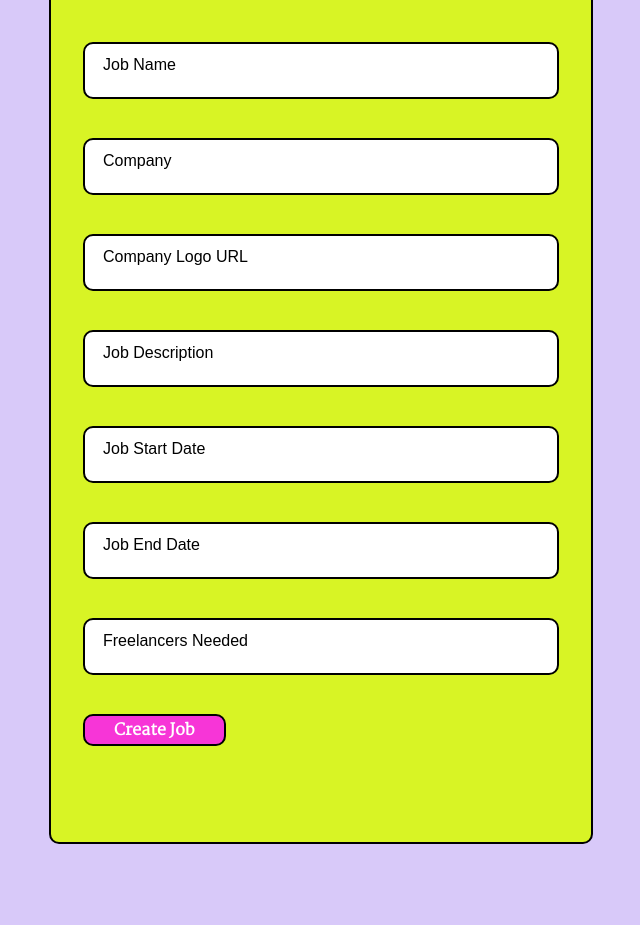
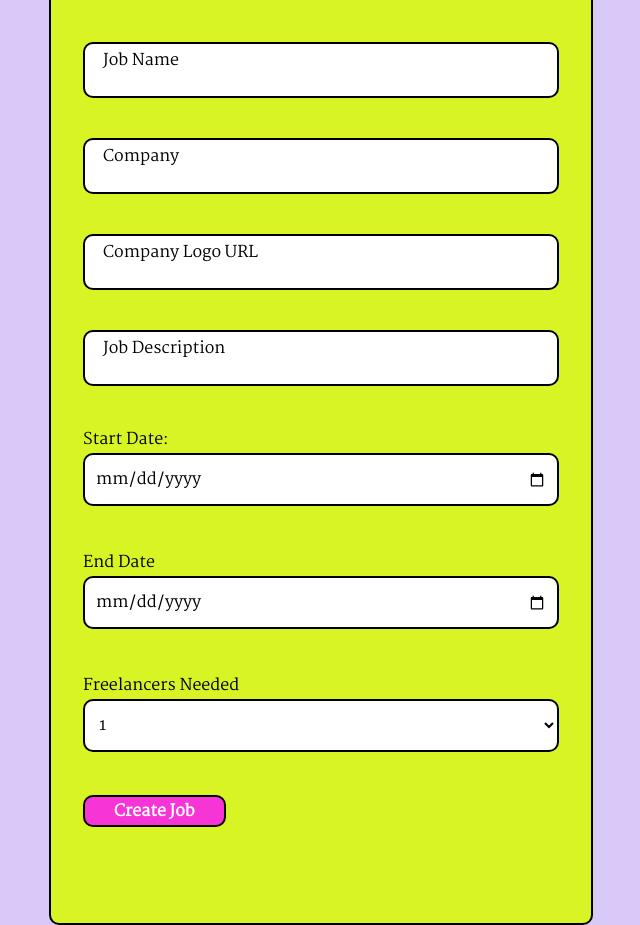
Before and after one commit to katebennert/say-cheese-client, a React (Create React App) app: page /create-job in a window 1280 px wide. Shown: the part 341-1266 px from the top of the page, without its empty margins (319-959 px from the left). Before the commit the page ends 1185 px from the top, so only its background shows below. Built offline with nearby package versions, Linux system fonts and the light colour scheme; no server answers; a web font is replaced by a local one.

Commit message:
Fix form entries - working form

```diff
--- a/src/components/App.js
+++ b/src/components/App.js
@@ -27,6 +27,20 @@ function App() {
       .then(jobData => setJobs(jobData));
     }, []);
 
+    function dateToString(date) {
+      let d = new Date(date),
+          month = '' + (d.getMonth() + 1),
+          day = '' + d.getDate(),
+          year = d.getFullYear();
+
+      if (month.length < 2)
+          month = '0' + month;
+      if (day.length < 2)
+          day = '0' + day;
+
+      return [year, month, day].join('-');
+  }
+
     function handleUpdateFreelancer(updatedFreelancer) {
     const updatedFreelancers = freelancers.map((freelancer) => {
       if (freelancer.id === updatedFreelancer.id) {
@@ -53,6 +67,10 @@ function App() {
       setJobs(updatedJobs);
   }
 
+  function handleCreateNewJob(newJob) {
+    setJobs([...jobs, newJob]);
+  }
+
   const availableFreelancers = freelancers.filter(freelancer => freelancer.is_available);
 
   return (
@@ -60,16 +78,16 @@ function App() {
       <NavBar />
       <Switch>
         <Route exact path="/jobs">
-          <JobList jobs={jobs}/>
+          <JobList jobs={jobs} dateToString={dateToString}/>
         </Route>
         <Route path="/jobs/:id">
-          <JobPage freelancers={freelancers} jobs={jobs} availableFreelancers={availableFreelancers} onDeleteJob={handleDeleteJob} onUpdateFreelancer={handleUpdateFreelancer} onUpdateJob={handleUpdateJob}/>
+          <JobPage freelancers={freelancers} jobs={jobs} availableFreelancers={availableFreelancers} onDeleteJob={handleDeleteJob} onUpdateFreelancer={handleUpdateFreelancer} onUpdateJob={handleUpdateJob} dateToString={dateToString}/>
         </Route>
         <Route path="/freelancers">
           <FreelancerList freelancers={freelancers} />
         </Route>
         <Route path="/create-job">
-          <CreateJob />
+          <CreateJob onCreateNewJob={handleCreateNewJob} />
         </Route>
         <Route exact path="/">
           <Home />
--- a/src/components/CreateJob.js
+++ b/src/components/CreateJob.js
@@ -1,35 +1,62 @@
 import React, { useState } from "react";
 
-function CreateJob() {
+function CreateJob({ onCreateNewJob }) {
 
+    const [showCreateMessage, setShowCreateMessage] = useState(false);
     const [newJob, setNewJob] = useState({
         name: "",
         company: "",
-        companyLogo: "",
-        startDate: null,
-        endDate: null,
+        company_logo: "",
+        start_date: "",
+        end_date: "",
         description: "",
-        freelancersNeeded: null
+        freelancers_needed: 1,
+        is_open: true,
+        is_full: false
     });
 
     function handleChange(e) {
         const name = e.target.name;
         let value = e.target.value;
 
-        // if dropdown another thing
+        if (e.target.type === "select-one") {
+            value = Number(value)
+        }
 
         setNewJob({
             ...newJob,
             [name]: value
         });
-
-        console.log(newJob)
     }
 
-  return (
-    <div className="new-job-form">
+    function handleSubmit(e) {
+        e.preventDefault();
+
+        fetch("http://localhost:9292/jobs", {
+            method: "POST",
+            headers: {
+                "Content-Type": "application/json",
+            },
+            body: JSON.stringify(newJob),
+        })
+            .then(r => r.json())
+            .then(newJobData => {
+                onCreateNewJob(newJobData)
+                setShowCreateMessage(true);
+            });
+    }
+
+
+    const createMessage = (
+        <div>
+            <h2>Job "{newJob.name}" created! Go to browse jobs.</h2>
+        </div>
+    )
+
+    const newJobForm = (
+        <div className="new-job-form">
         <h2>✨ Create New Job ✨</h2>
-        <form>
+        <form onSubmit={handleSubmit}>
             <div className="inputbox">
                 <input
                     type="text"
@@ -55,9 +82,9 @@ function CreateJob() {
             <div className="inputbox">
                 <input
                     type="text"
-                    name="companyLogo"
+                    name="company_logo"
                     autoComplete="off"
-                    value={newJob.companyLogo}
+                    value={newJob.company_logo}
                     onChange={handleChange}
                     required="required"
                 />
@@ -74,38 +101,42 @@ function CreateJob() {
                 />
                 <span>Job Description</span>
             </div>
-            <div className="inputbox">
+            <label>Start Date:</label>
+            <div className="inputbox-fixed">
                 <input
-                    type="text"
-                    name="startDate"
+                    type="date"
+                    name="start_date"
                     autoComplete="off"
-                    value={newJob.startDate}
+                    value={newJob.start_date}
                     onChange={handleChange}
                     required="required"
                 />
-                <span>Job Start Date</span>
             </div>
-            <div className="inputbox">
+            <label>End Date</label>
+            <div className="inputbox-fixed">
                 <input
-                    type="text"
-                    name="endDate"
+                    type="date"
+                    name="end_date"
                     autoComplete="off"
-                    value={newJob.endDate}
+                    value={newJob.end_date}
                     onChange={handleChange}
                     required="required"
                 />
-                <span>Job End Date</span>
             </div>
-            <div className="inputbox">
-                <input
-                    type="text"
-                    name="freelancersNeeded"
-                    autoComplete="off"
-                    value={newJob.freelancersNeeded}
-                    onChange={handleChange}
-                    required="required"
-                />
-                <span>Freelancers Needed</span>
+            <label>Freelancers Needed</label>
+            <div className="inputbox-fixed">
+                <select name="freelancers_needed" onChange={handleChange} value={newJob.freelancers_needed}>
+                    <option>1</option>
+                    <option>2</option>
+                    <option>3</option>
+                    <option>4</option>
+                    <option>5</option>
+                    <option>6</option>
+                    <option>7</option>
+                    <option>8</option>
+                    <option>9</option>
+                    <option>10</option>
+                </select>
             </div>
             <div className="inputbox">
                 <button type="submit">Create Job</button>
@@ -113,6 +144,10 @@ function CreateJob() {
         </form>
     </div>
     )
+
+  return (
+    <>{showCreateMessage ? createMessage : newJobForm}</>
+    )
 }
 
 export default CreateJob;
--- a/src/components/Job.js
+++ b/src/components/Job.js
@@ -1,8 +1,7 @@
 import React from "react";
 import { Link } from "react-router-dom";
 
-function Job({ job }) {
-
+function Job({ job, dateToString }) {
 
   return (
     <div className="job-card-container">
@@ -15,8 +14,8 @@ function Job({ job }) {
                 </div>
                 <p className="job-description">{job.description}</p>
                 <div className="job-info">
-                    <p>Start Date: {job.start_date}</p>
-                    <p>End Date: {job.end_date}</p>
+                    <p>Start Date: {dateToString(job.start_date)}</p>
+                    <p>End Date: {dateToString(job.end_date)}</p>
                     <p>Freelancers Needed: {job.freelancers_needed}</p>
                 </div>
             </div> {/* box-top */}
--- a/src/components/JobList.js
+++ b/src/components/JobList.js
@@ -1,12 +1,12 @@
 import React from "react";
 import Job from "./Job";
 
-function JobList({ jobs }) {
+function JobList({ jobs, dateToString }) {
 
     return (
         <div className="wrap">
             {jobs.map(job => (
-                <Job key={job.id} job={job} />
+                <Job key={job.id} job={job} dateToString={dateToString}/>
             ))}
         </div>
     )
--- a/src/components/JobPage.js
+++ b/src/components/JobPage.js
@@ -1,7 +1,7 @@
 import React, { useEffect, useState } from "react";
 import { useParams } from "react-router-dom";
 
-function JobPage({ freelancers, jobs, availableFreelancers, onUpdateFreelancer, onDeleteJob, onUpdateJob }) {
+function JobPage({ freelancers, jobs, availableFreelancers, onUpdateFreelancer, onDeleteJob, onUpdateJob, dateToString }) {
     const { id } = useParams();
     const [showRedirect, setShowRedirect] = useState(false);
     const [showFreelancerList, setShowFreelancerList] = useState(false);
@@ -103,8 +103,8 @@ function JobPage({ freelancers, jobs, availableFreelancers, onUpdateFreelancer,
              </div>
              <p className="job-description">{job.description}</p>
              <div className="job-info">
-                 <p>Start Date: {job.start_date}</p>
-                 <p>End Date: {job.end_date}</p>
+                 <p>Start Date: {dateToString(job.start_date)}</p>
+                 <p>End Date: {dateToString(job.end_date)}</p>
                  <p>Freelancers Needed: {job.freelancers_needed}</p>
                  <p>Freelancers On This Project: {freelancersOn === [] ? "" : freelancersOn.join(", ")}</p>
                  <p>{job.is_full ? "FULL" : "HIRING"}!</p>
--- a/src/styling/App.css
+++ b/src/styling/App.css
@@ -63,7 +63,30 @@ form {
   margin-bottom: 5rem;
   color: black;
 }
+
 .new-job-form .inputbox input {
+  position: absolute;
+  top: 0;
+  left: 0;
+  width: 100%;
+  border: 2px solid #000;
+  outline: none;
+  background: white;
+  padding: 15px;
+  border-radius: 10px;
+  font-size: 1.2em;
+  font-family: sans-serif;
+}
+
+.new-job-form .inputbox-fixed {
+  position: relative;
+  width: 100%;
+  height: 1rem;
+  margin-bottom: 5rem;
+  color: black;
+}
+
+.new-job-form .inputbox-fixed input {
   position: absolute;
   top: 0;
   left: 0;
@@ -73,22 +96,40 @@ form {
   background: white;
   padding: 10px;
   border-radius: 10px;
-  font-size: 1.2em;
+  font-size: 1em;
 }
+
+.new-job-form .inputbox-fixed select {
+  position: absolute;
+  top: 0;
+  left: 0;
+  width: 100%;
+  border: 2px solid #000;
+  outline: none;
+  background: white;
+  padding: 10px;
+  border-radius: 10px;
+  font-size: 1em;
+}
+
 .new-job-form .inputbox:last-child {
   margin-bottom: 0;
 }
+
+.new-job-form label {
+  color: black;
+}
+
 .new-job-form .inputbox span {
   position: absolute;
-  top: 14px;
+  top: 5px;
   left: 20px;
   font-size: 1em;
   transition: 0.6s;
-  font-family: sans-serif;
 }
 .new-job-form .inputbox input:focus ~ span,
 .new-job-form .inputbox input:valid ~ span {
-  transform: translateX(-13px) translateY(-35px);
+  transform: translateX(-17px) translateY(-31px);
   font-size: 1em;
 }
 .new-job-form .inputbox button {
```
